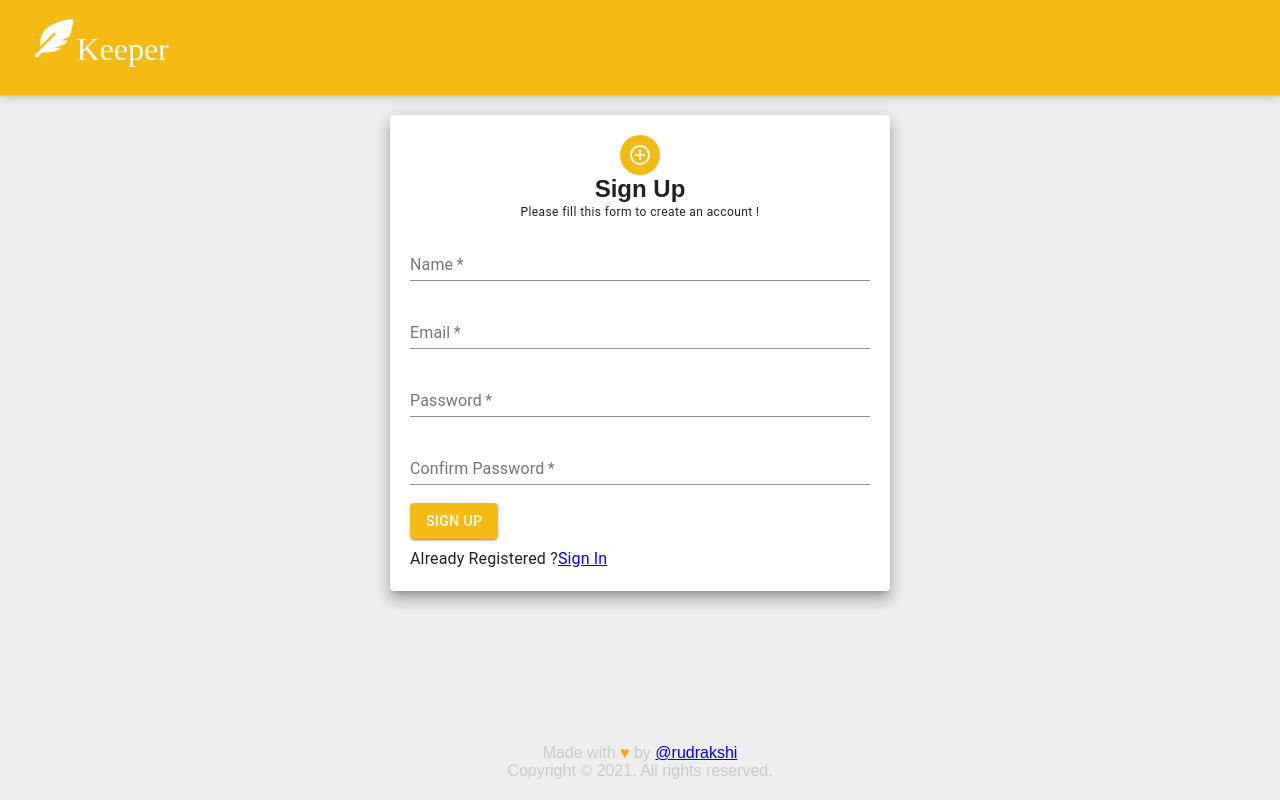
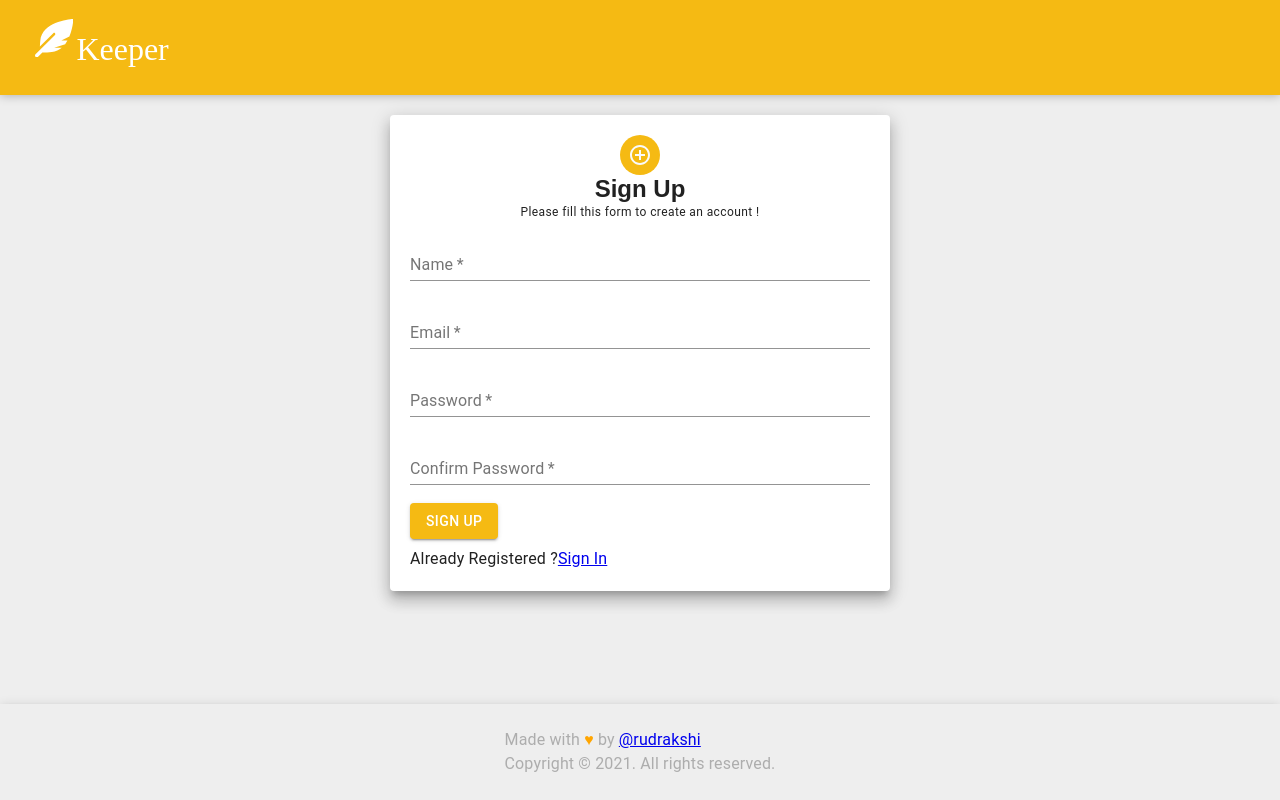
Before and after one commit to rudrakshi99/Keeper-App, a React (Create React App) app: page /register in a window 1280 px wide. Built offline with nearby package versions, Linux system fonts and the light colour scheme; a web font is replaced by a local one.

Commit message:
fix(footer): added AppBar in footer

```diff
--- a/public/style.css
+++ b/public/style.css
@@ -11,13 +11,11 @@ html {
 
 body {
     background: #eee;
-    padding: 0 16px;
 }
 
 header {
     padding: 16px 32px;
     background-color: #f5ba13;
-    margin: auto -16px;
     box-shadow: 0 0 10px 0 rgb(0, 0, 0, 0.3);
 }
 
--- a/src/components/MainComp/Footer.jsx
+++ b/src/components/MainComp/Footer.jsx
@@ -1,27 +1,35 @@
 import React from "react";
 import { makeStyles } from "@material-ui/core/styles";
+import AppBar from "@material-ui/core/AppBar";
+import { Typography, Container, Toolbar } from "@material-ui/core";
 
 const useStyles = makeStyles((theme) => ({
   footer: {
-    position: "fixed",
-    textAlign: "center",
+    backgroundColor: "#eee",
+    color: "rgba(144, 144, 143, 0.692)",
     bottom: "0",
-    left: "0",
-    width: "100%",
-    height: "3.5rem",
+    top: "auto",
   },
 }));
 export const Footer = () => {
   const classes = useStyles();
   const currentYear = new Date().getFullYear();
   return (
-    <footer className={classes.footer}>
-      <p>
-        Made with <span style={{ color: "#ffa500" }}>&hearts;</span> by{" "}
-        <a href="https://github.com/rudrakshi99">@rudrakshi</a>
-      </p>
-
-      <p>Copyright © {currentYear}. All rights reserved.</p>
-    </footer>
+    <AppBar position="fixed" className={classes.footer}>
+      <Container maxWidth="md">
+        <Toolbar>
+          <Typography
+            variant="body1"
+            color="inherit"
+            style={{ margin: "0 auto" }}
+          >
+            Made with <span style={{ color: "#ffa500" }}>&hearts;</span> by{" "}
+            <a href="https://github.com/rudrakshi99">@rudrakshi</a>
+            <br />
+            Copyright © {currentYear}. All rights reserved.
+          </Typography>
+        </Toolbar>
+      </Container>
+    </AppBar>
   );
 };
```
